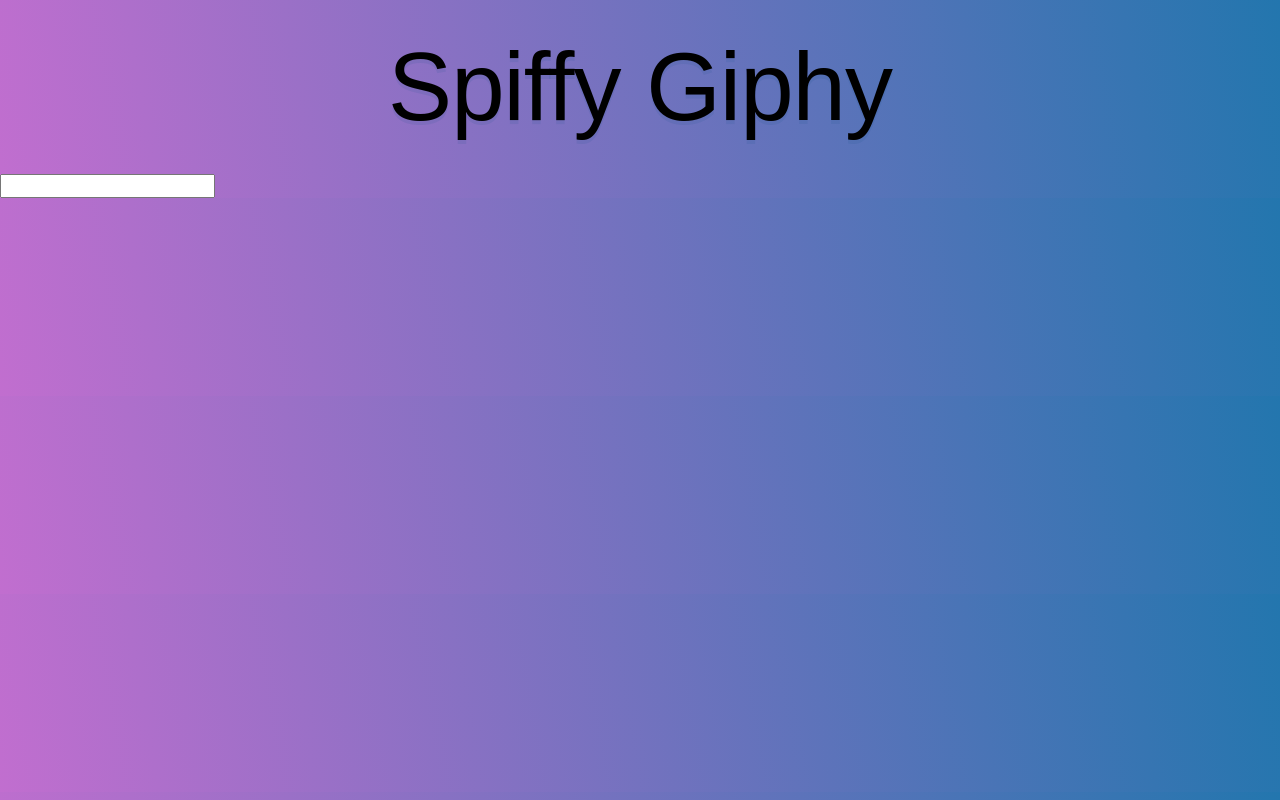
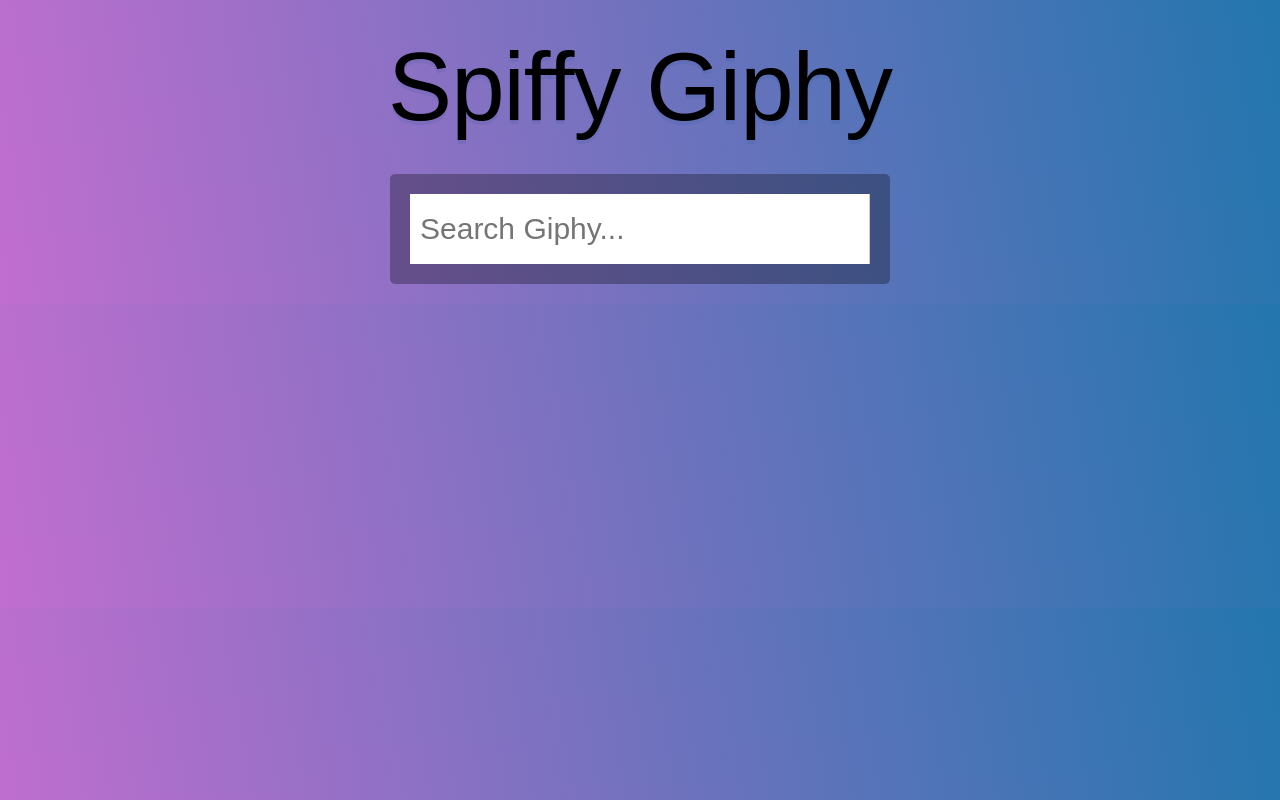
Before and after one commit to ggrumbley/spiffy-giphy, a React (Create React App) app: page / in a window 1280 px wide. Built offline with nearby package versions, Linux system fonts and the light colour scheme.

Commit message:
First build added

```diff
--- a/src/components/SearchBar.js
+++ b/src/components/SearchBar.js
@@ -12,11 +12,14 @@
   }
   render () {
     return (
-      <div>
-        <span className="input-group-addon"><span className="glyphicon glyphicon-search"></span></span>
-        <input className="form-control"
-         onChange={event => this._searchData(event.target.value)} />
+      <div className="search-bar">
+        <form className="search-form">
+          <input type="search"
+          placeholder="Search Giphy..."
+           onChange={event => this._searchData(event.target.value)} />
+        </form>
       </div>
+
     );
   }
 }
--- a/src/styles/main.css
+++ b/src/styles/main.css
@@ -53,3 +53,33 @@
 .grid-gif-wrap {
   position: relative;
 }
+
+.search-bar {
+  display: flex;
+  justify-content: center;
+  align-items: center;
+  margin-bottom: 20px;
+}
+
+.search-form {
+  border: 20px solid rgba(0, 0, 0, 0.3);
+  border-radius: 5px;
+  display: flex;
+  max-width: 800px;
+  flex-basis: 500px;
+}
+
+.search-form input[type="search"] {
+  border-top: 1px solid white;
+  border-bottom: 1px solid white;
+  border: 0;
+  padding: 10px;
+  background: white;
+  line-height: 50px;
+  font-size: 30px;
+  border-radius: 0;
+  outline: 0;
+  border-right: 1px solid rgba(0,0,0,0.2);
+  -webkit-appearance: none;
+  width: 100%;
+}
```
Also changed, not shown: 9 other files (tests, documents, lock files or other folders).
